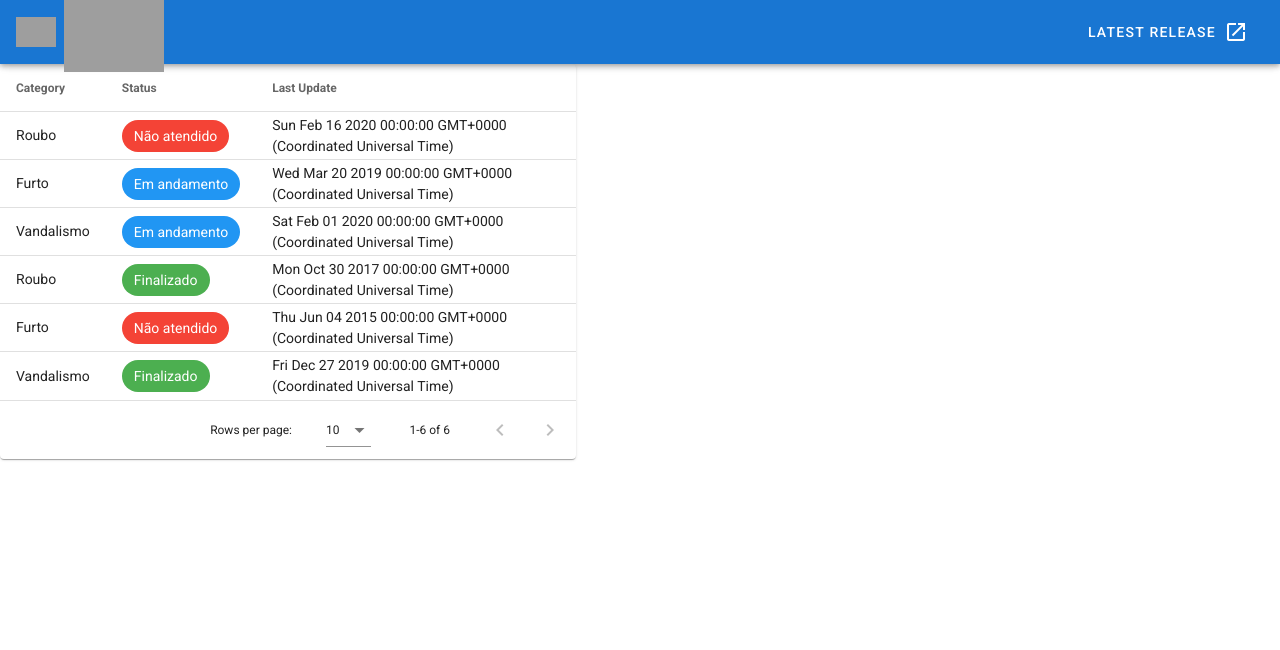
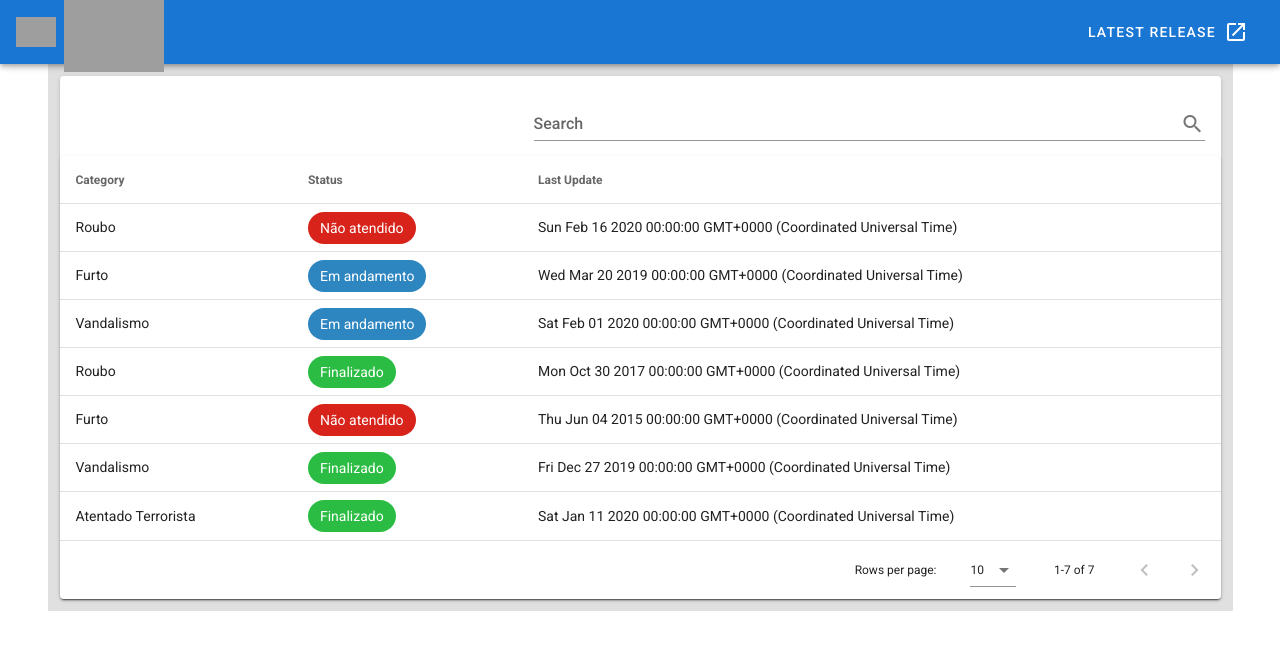
Before and after one commit to biahyonce/Learning, a Vue app in the folder Vue/vuetify/: page / in a window 1280 px wide. Shown: the top 650 px of the page. Built offline with nearby package versions, Linux system fonts and the light colour scheme; grey boxes are pictures that could not be loaded.

Commit message:
Vue.js: Table with search tool (Vuetify)

```diff
--- a/Vue/vuetify/package.json
+++ b/Vue/vuetify/package.json
@@ -9,6 +9,7 @@
   },
   "dependencies": {
     "core-js": "^3.4.4",
+    "material-design-icons-iconfont": "^5.0.1",
     "vue": "^2.6.10",
     "vue-router": "^3.1.3",
     "vuetify": "^2.1.0"
--- a/Vue/vuetify/src/components/HelloWorld.vue
+++ b/Vue/vuetify/src/components/HelloWorld.vue
@@ -1,15 +1,33 @@
 <template>
     <div>
+        <v-container class="grey lighten-2">
+            <v-card>
+                <v-card-title>
+                    <v-spacer></v-spacer>
+                    <v-text-field
+                            v-model="search"
+                            append-icon="search"
+                            label="Search"
+                            single-line
+                            hide-details
+                    ></v-text-field>
+                </v-card-title>
+
                 <v-data-table
                     :headers="headers"
                     :items="incidents"
+                    :search="search"
                     class="elevation-1"
-        style="width: 45%"
+                    loading-text="Por favor, aguarde..."
                 >
                     <template v-slot:item.status="{ item }">
                         <v-chip :color="getColor(item.status)" dark>{{ item.status }}</v-chip>
                     </template>
                 </v-data-table>
+            </v-card>
+        </v-container>
+
+
     </div>
 </template>
 
@@ -17,6 +35,8 @@
     export default {
         data () {
             return {
+                search: '',
+
                 headers: [
                     {
                         text: 'Category',
@@ -61,22 +81,26 @@
                         status: 'Finalizado',
                         lastUpdate: new Date(2019, 11, 27)
                     },
-                ]
+                    {
+                        category: 'Atentado Terrorista',
+                        status: 'Finalizado',
+                        lastUpdate: new Date(2019, 12, 11)
+                    },
+                ],
             }
         },
 
+
         methods: {
             getColor(status) {
-                if (status == 'Em andamento') return 'blue'
-                else if (status == 'Finalizado') return 'green'
-                else return 'red'
+                if (status == 'Em andamento') return '#2E86C1'
+                else if (status == 'Finalizado') return '#2BBD43'
+                else if (status == 'Não atendido') return '#D8231B'
             }
         }
     }
 </script>
 
 <style scoped>
-    .header {
-        width: 10%;
-    }
+
 </style>
--- a/Vue/vuetify/src/main.js
+++ b/Vue/vuetify/src/main.js
@@ -2,6 +2,7 @@ import Vue from 'vue'
 import App from './App.vue'
 import router from './router'
 import vuetify from './plugins/vuetify';
+import 'material-design-icons-iconfont/dist/material-design-icons.css'
 
 Vue.config.productionTip = false
 
```
Also changed, not shown: 1 other file (tests, documents, lock files or other folders). Lines whose indentation alone changed are shown as unchanged.
